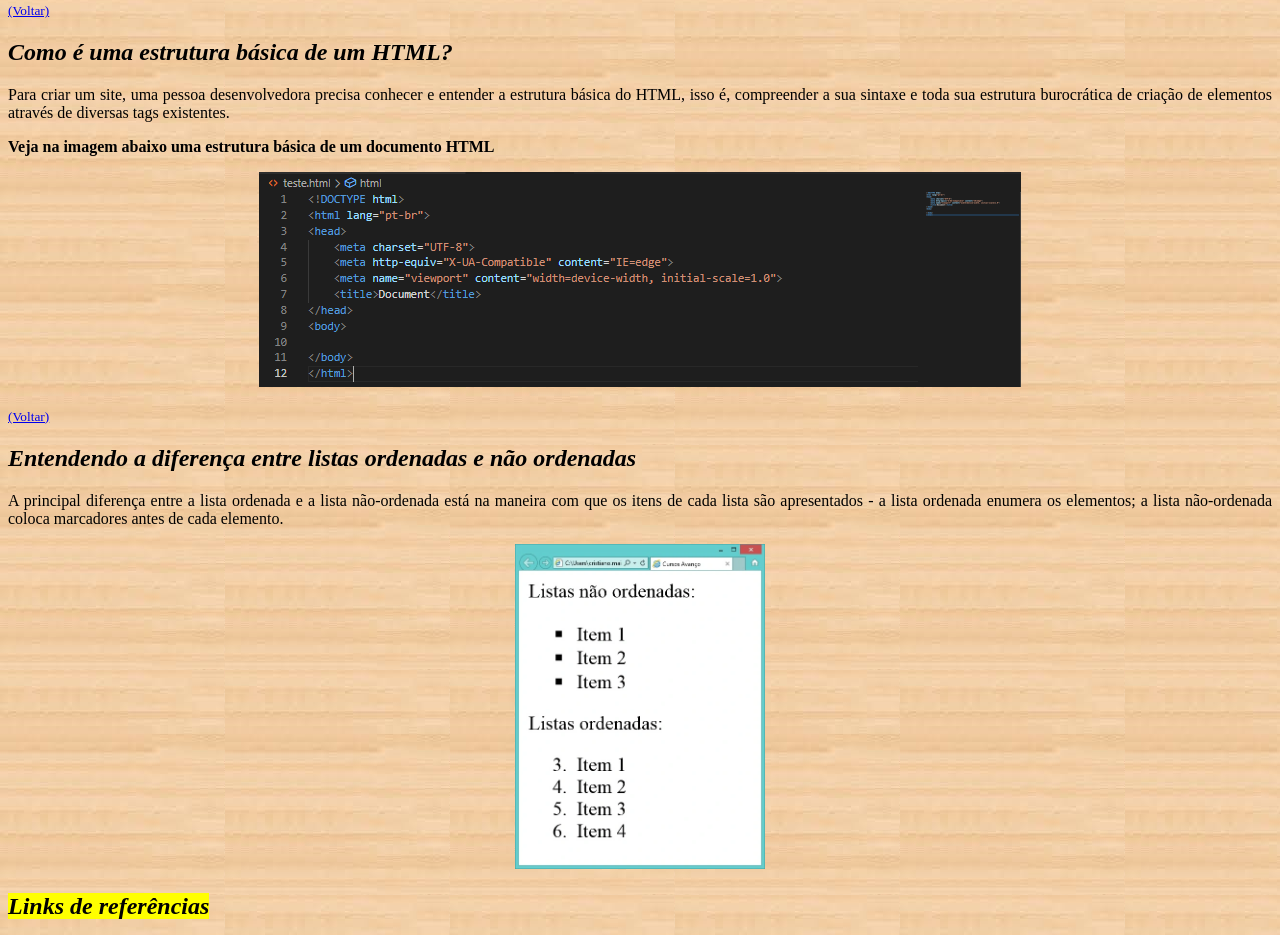
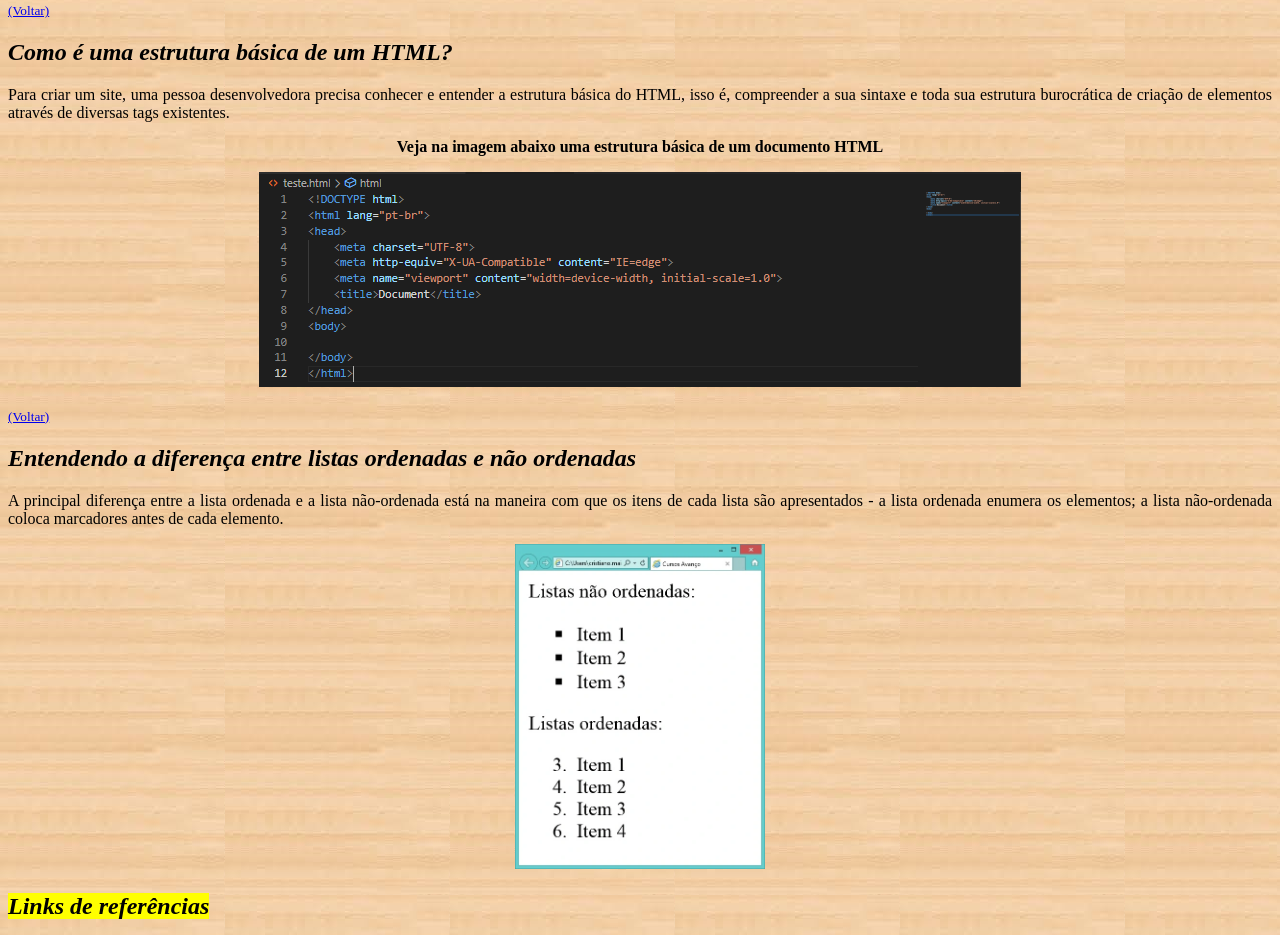
Before and after one commit to alaelsonmarquesrocha/Modulo-01-Primeiros-passos-com-HTML, a plain HTML site: page index.html in a window 1280 px wide. Shown: the part 2030-2965 px from the top of the page. Drawn offline with Linux system fonts and the light colour scheme.

Commit message:
mudei outra vez o index.html

```diff
--- a/index.html
+++ b/index.html
@@ -91,7 +91,7 @@
     <h2 id="Estrutura"><i>Como é uma estrutura básica de um HTML?</i></h2>
       <P style='text-align:justify'>Para criar um site, uma pessoa desenvolvedora precisa conhecer e entender a estrutura básica do HTML, isso é, compreender a sua sintaxe e toda sua estrutura burocrática de criação de elementos através de diversas tags existentes.
       </P>
-      <p><strong>Veja na imagem abaixo uma estrutura básica de um documento HTML</strong></p>
+      <p style='text-align:center'><strong>Veja na imagem abaixo uma estrutura básica de um documento HTML</strong></p>
 
   <center>
     <P><img src="imagem5.png"/></P>
```
